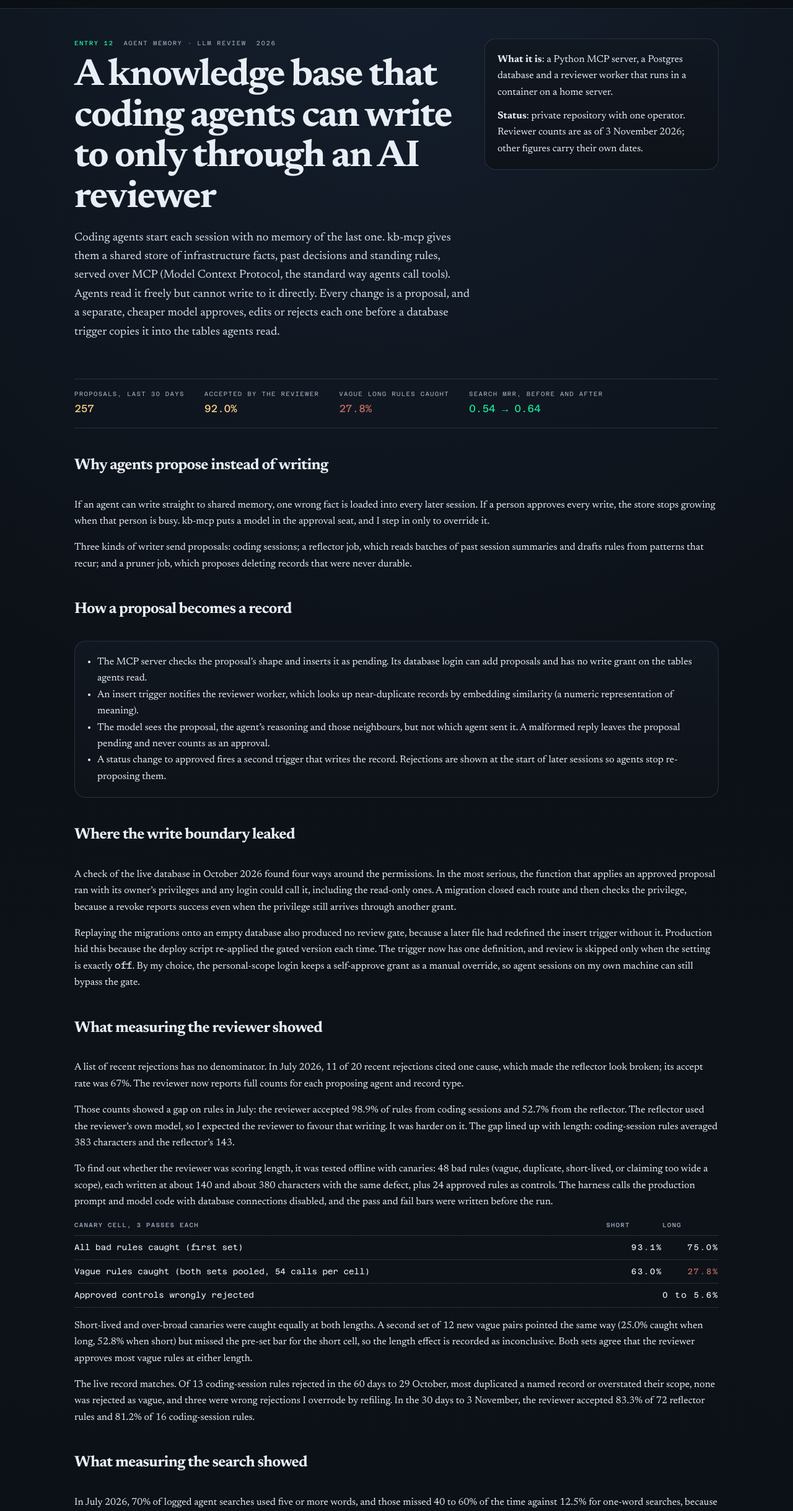
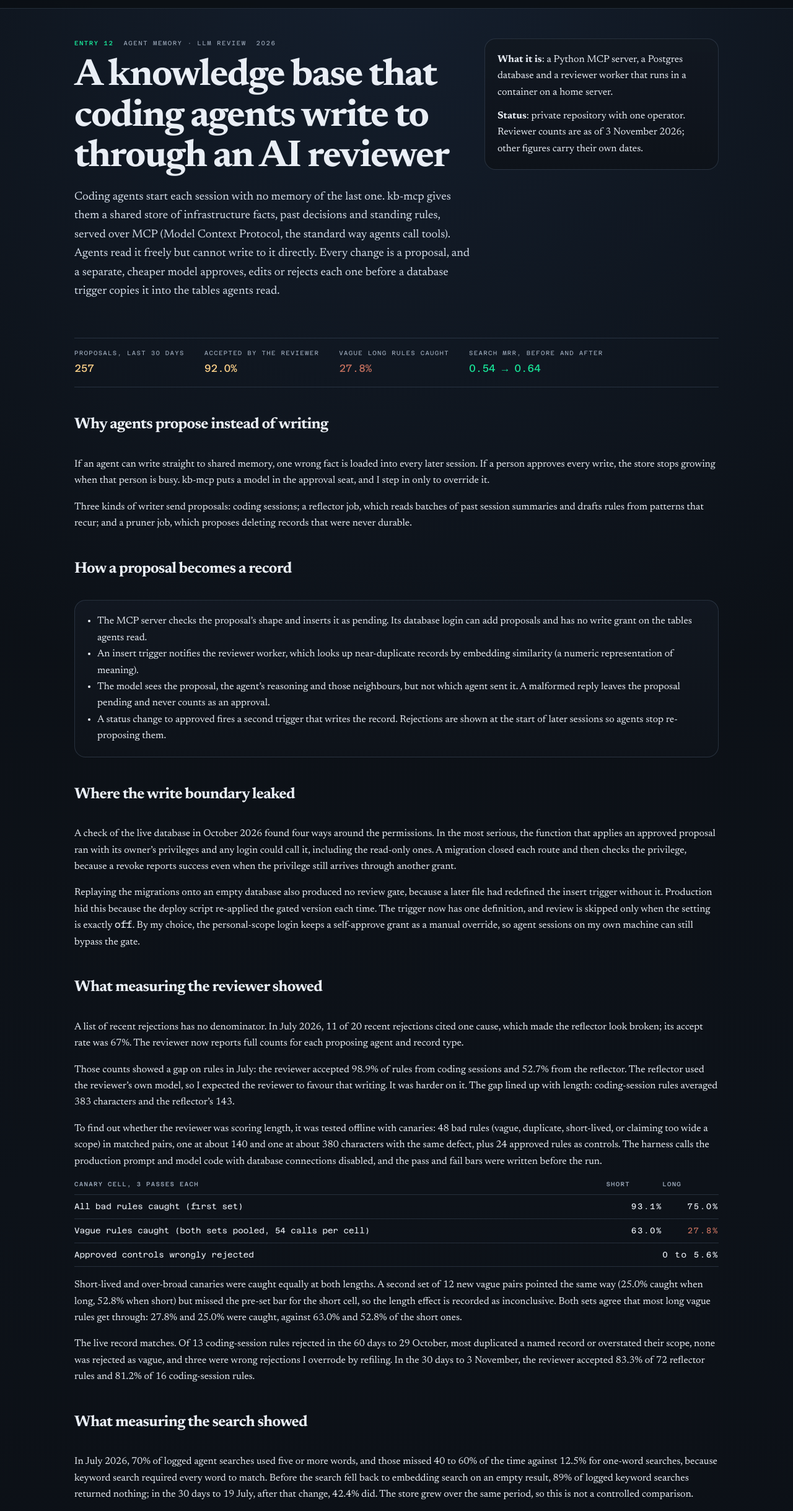
Before and after one commit to inth3shadows/ericminish-site, a plain HTML site: page portfolio/knowledge-base/index.html in a window 1280 px wide. Shown: the part 68-2506 px from the top of the page at 62% size. Drawn offline with Linux system fonts and the light colour scheme.

Commit message:
Fix overclaims the ledger check found in three drafts
knowledge-base: the reviewer catches most short vague rules; only long ones mostly pass; the gate keeps a manual
override, so drop 'only'. secret-broker: one gated reveal tool exists (never used). codegraph: six CI failures,
four from its own diagram check.

```diff
--- a/portfolio/knowledge-base/index.html
+++ b/portfolio/knowledge-base/index.html
@@ -4,7 +4,7 @@
   <meta charset="utf-8">
   <meta name="viewport" content="width=device-width, initial-scale=1">
   <title>kb-mcp — case study | Eric Minish</title>
-  <meta name="description" content="Case study: kb-mcp, a knowledge base that coding agents write to only through proposals an AI reviewer approves, edits or rejects, with the reviewer and the search both measured.">
+  <meta name="description" content="Case study: kb-mcp, a knowledge base that coding agents write to through proposals an AI reviewer approves, edits or rejects, with the reviewer and the search both measured.">
   <link rel="stylesheet" href="/assets/site.css?v=50fd2b93">
   <link rel="canonical" href="https://www.ericminish.com/portfolio/knowledge-base/">
   <meta property="og:type" content="website">
@@ -49,7 +49,7 @@
     <section class="hero">
       <div class="hero-copy">
         <div class="entry-stamp"><b>Entry 12</b><span>Agent memory · LLM review</span><span>2026</span></div>
-        <h1>A knowledge base that coding agents can write to only through an AI reviewer</h1>
+        <h1>A knowledge base that coding agents write to through an AI reviewer</h1>
         <p class="lede">
           Coding agents start each session with no memory of the last one. kb-mcp gives them a shared
           store of infrastructure facts, past decisions and standing rules, served over MCP (Model Context
@@ -138,8 +138,8 @@
         </p>
         <p>
           To find out whether the reviewer was scoring length, it was tested offline with canaries: 48 bad
-          rules (vague, duplicate, short-lived, or claiming too wide a scope), each written at about 140 and
-          about 380 characters with the same defect, plus 24 approved rules as controls. The harness calls
+          rules (vague, duplicate, short-lived, or claiming too wide a scope) in matched pairs, one at about 140
+          and one at about 380 characters with the same defect, plus 24 approved rules as controls. The harness calls
           the production prompt and model code with database connections disabled, and the pass and fail
           bars were written before the run.
         </p>
@@ -156,8 +156,8 @@
         <p>
           Short-lived and over-broad canaries were caught equally at both lengths. A second set of 12 new
           vague pairs pointed the same way (25.0% caught when long, 52.8% when short) but missed the pre-set
-          bar for the short cell, so the length effect is recorded as inconclusive. Both sets agree that the
-          reviewer approves most vague rules at either length.
+          bar for the short cell, so the length effect is recorded as inconclusive. Both sets agree that most long vague rules get through:
+          27.8% and 25.0% were caught, against 63.0% and 52.8% of the short ones.
         </p>
         <p>
           The live record matches. Of 13 coding-session rules rejected in the 60 days to 29 October, most
```
Also changed, not shown: portfolio/codegraph/index.html (+1 -1 lines), portfolio/secret-broker/index.html (+3 -3 lines).
